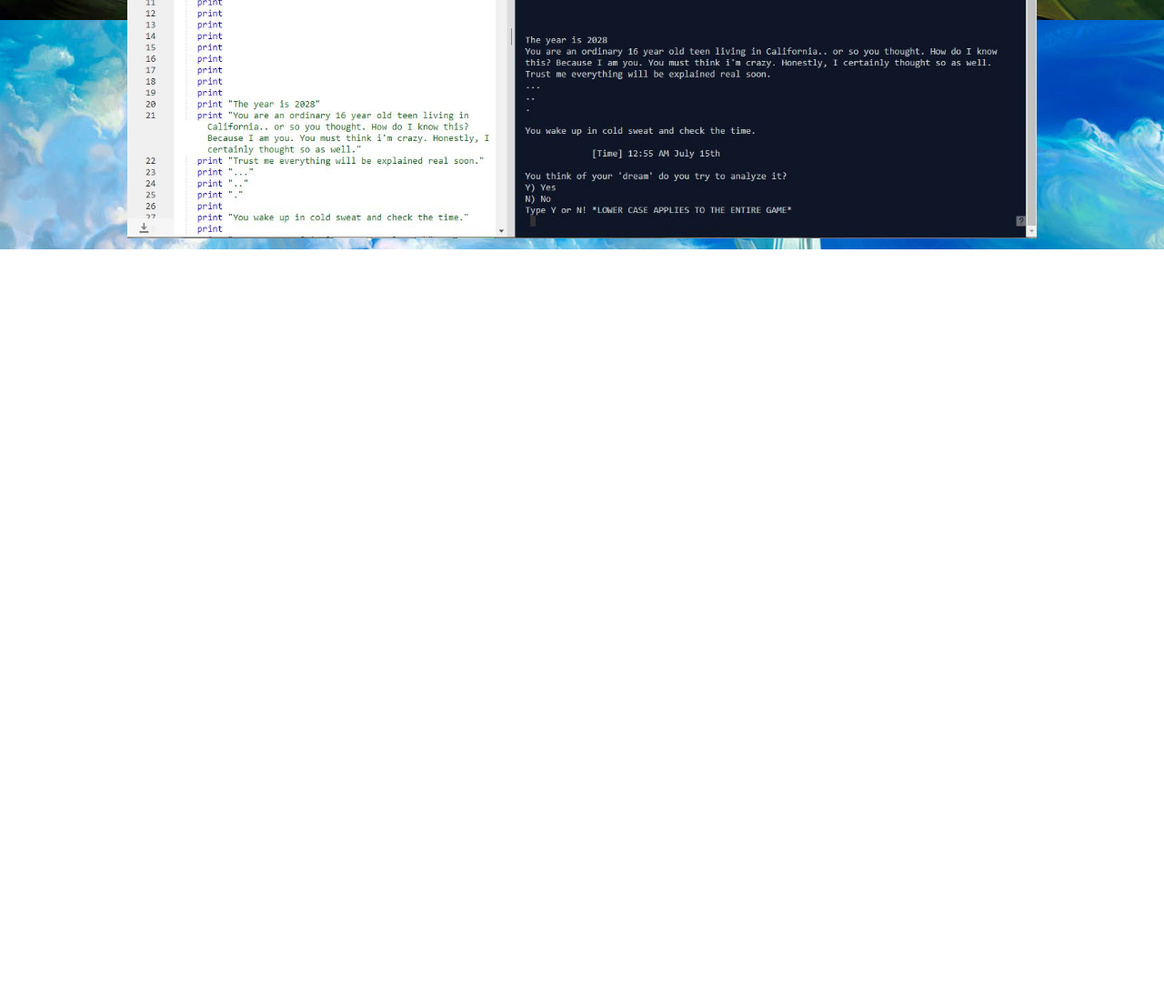
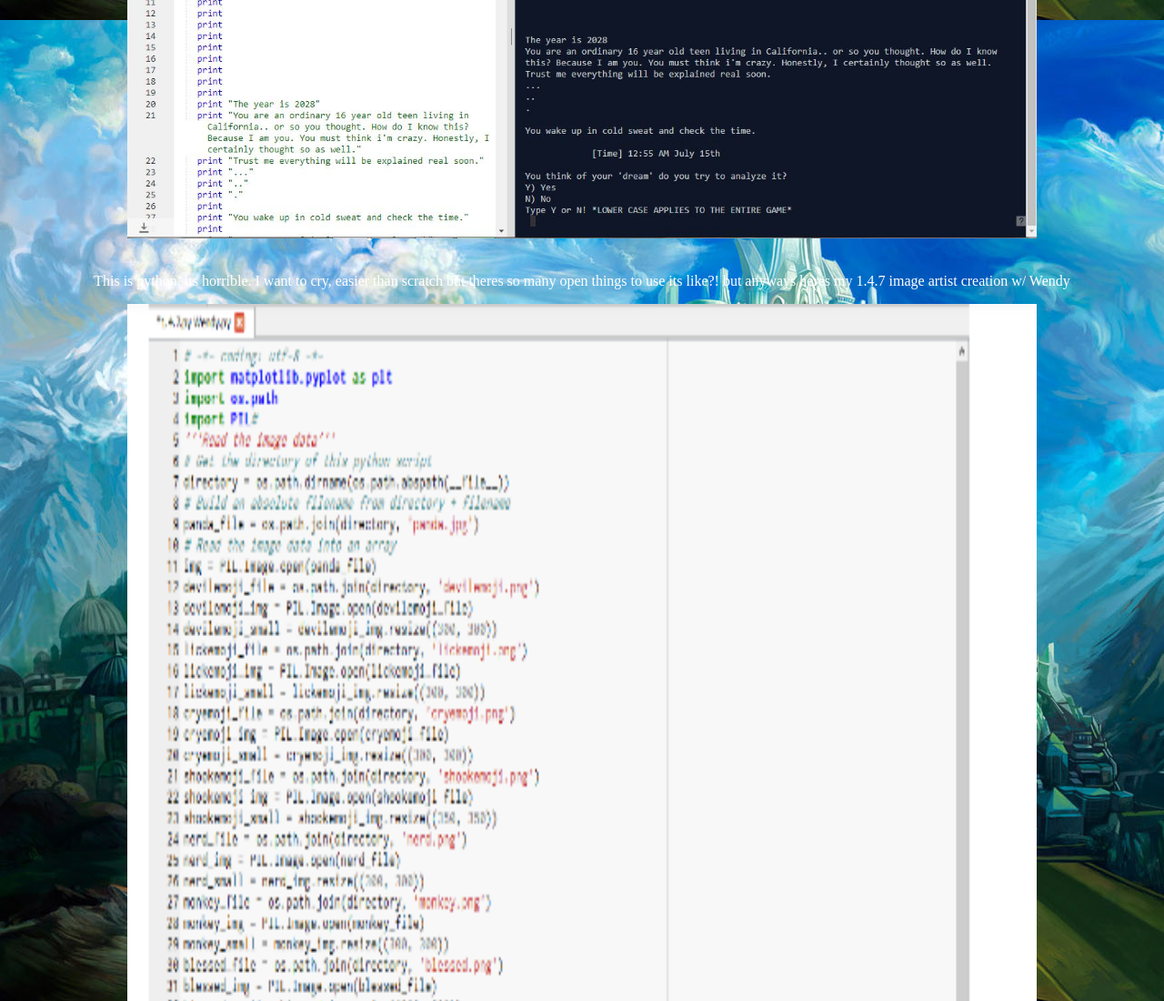
Before and after one commit to Fienna626/CSP2017F_A, a plain HTML site: page portfolio.html in a window 1280 px wide. Shown: the part 2138-3238 px from the top of the page at 91% size. Before the commit the page ends 2412 px from the top, so only its background shows below. Drawn offline with Linux system fonts and the light colour scheme.

Commit message:
Add files via upload

```diff
--- a/portfolio.html
+++ b/portfolio.html
@@ -49,6 +49,10 @@
 	 <center><img src= "images/Ingrio.JPG" width="1000" height="516"></center>
 	 </a>
 
+	 <br>
+    <p><center><font color= "white">This is python, its horrible. I want to cry, easier than scratch but theres so many open things to use its like?! but anyways heres my 1.4.7 image artist creation w/ Wendy  </font></center></p>
+	 <center><img src= "images/PandaEmojiCode.PNG" width="1000" height="1800"></center>
+	 </a>
 
 
 
```
